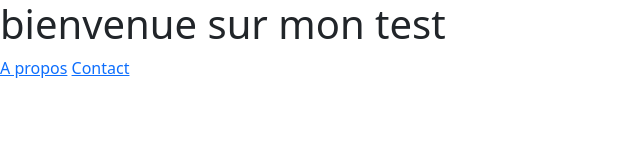
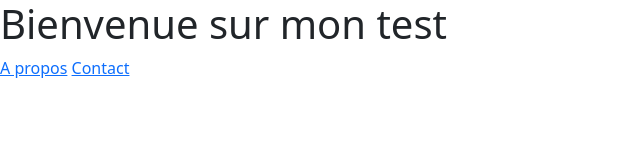
Before and after one commit to AntoineGiusti/sveltProject, a SvelteKit app in the folder testSvelt/: page / in a window 1280 px wide. Shown: the top 160 px of the page, without its empty margins (0-640 px from the left). Built offline with nearby package versions, Linux system fonts and the light colour scheme.

Commit message:
add script and style balise inside componant

```diff
--- a/testSvelt/src/routes/+page.svelte
+++ b/testSvelt/src/routes/+page.svelte
@@ -1,4 +1,12 @@
-<h1>bienvenue sur mon test</h1>
+<script>
+
+</script>
+
+<h1>Bienvenue sur mon test</h1>
 
 <a href="/about">A propos</a>
 <a href="/contact">Contact</a>
+
+<style>
+
+</style>
```
Also changed, not shown: testSvelt/src/routes/about/+page.svelte (+9 -1 lines), testSvelt/src/routes/contact/+page.svelte (+8 -0 lines).
